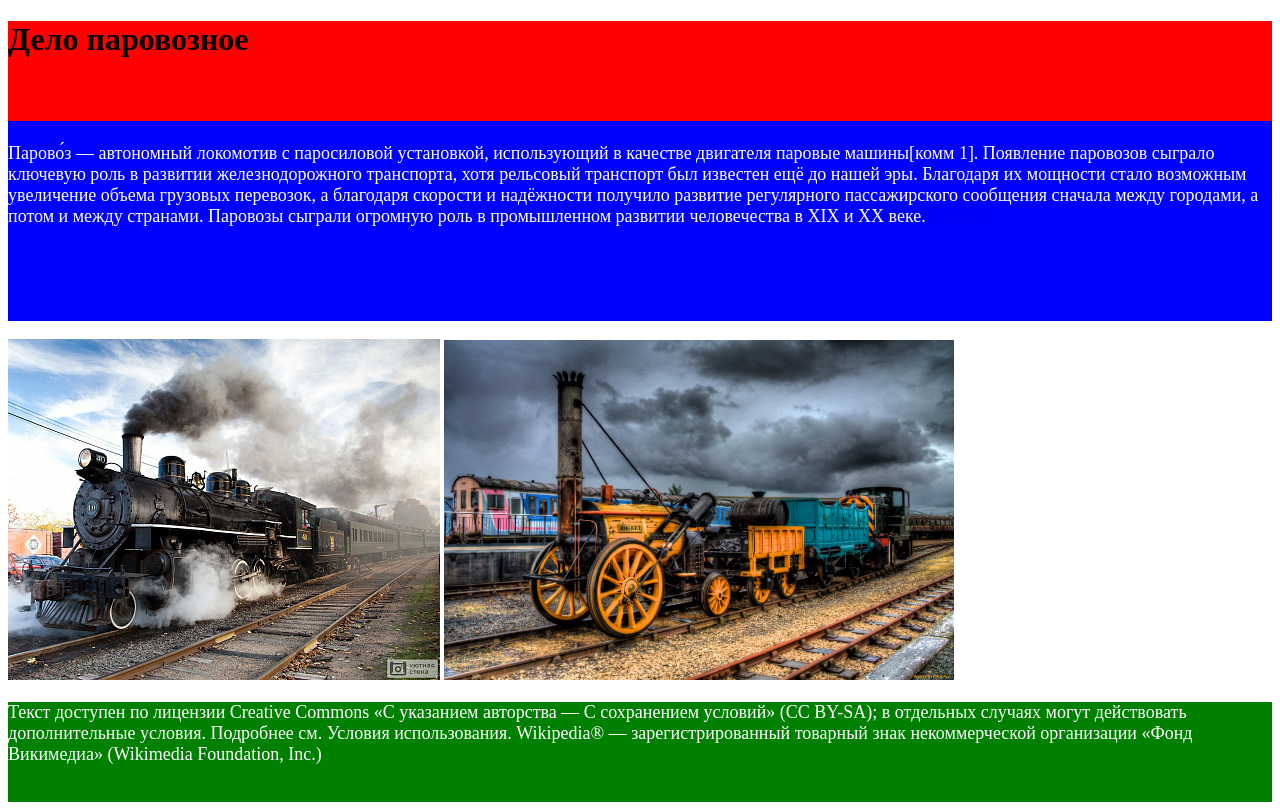
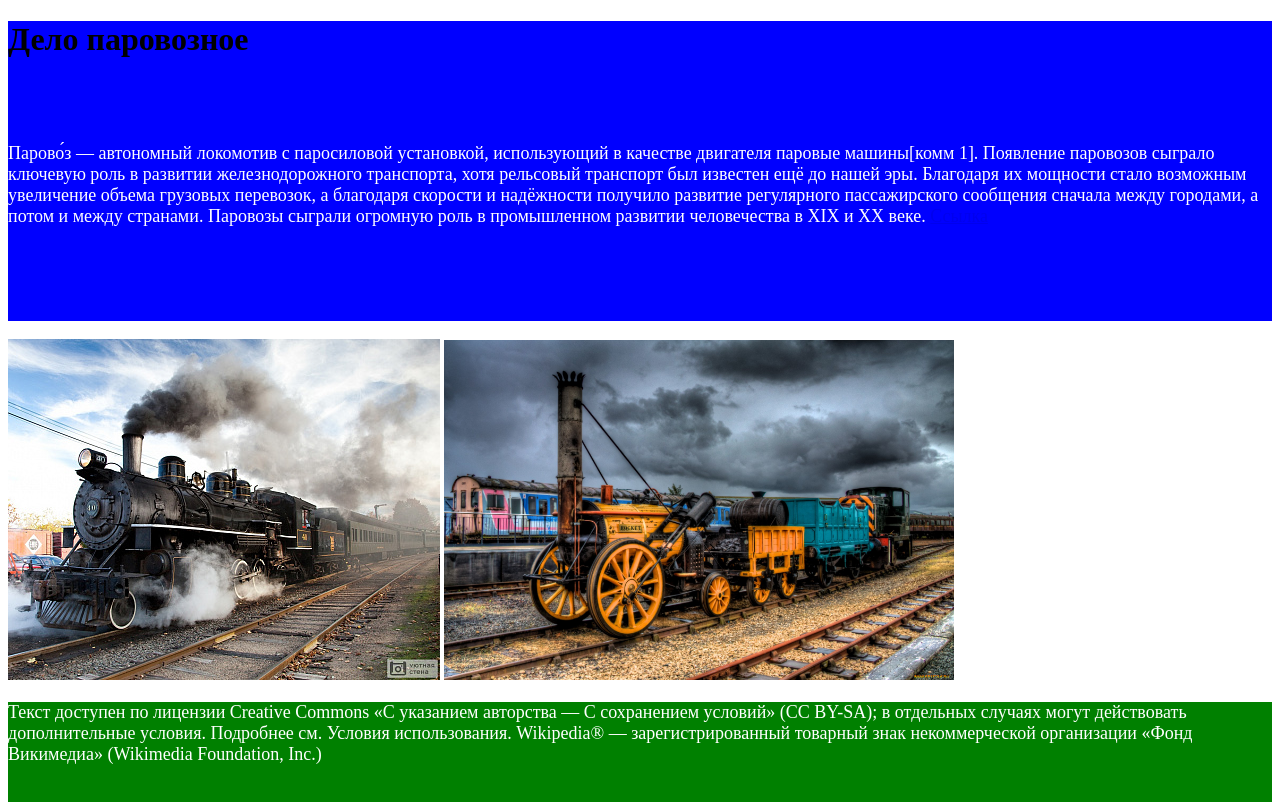
Before and after one commit to Mikhail-Kolesnikov/FrontEnd-basic, a plain HTML site: page Homework3/index.html in a window 1280 px wide. Drawn offline with Linux system fonts and the light colour scheme.

Commit message:
add homework

```diff
--- a/Homework3/index.html
+++ b/Homework3/index.html
@@ -1,12 +1,13 @@
 <!DOCTYPE html>
 <html lang="en">
 
-<link rel="stylesheet" href="./styles/main.css">
+
 
 <head>
     <meta charset="UTF-8">
     <meta name="viewport" content="width=device-width, initial-scale=1.0">
     <title>Document</title>
+    <link rel="stylesheet" href="./styles/main.css">
 </head>
 
 <body>
--- a/Homework3/styles/main.css
+++ b/Homework3/styles/main.css
@@ -22,7 +22,7 @@ h1{
     font-size: 18px;
     color: white;
 }
-.text{
+#text{
     background-color: red;
 }
 .ty{
```
